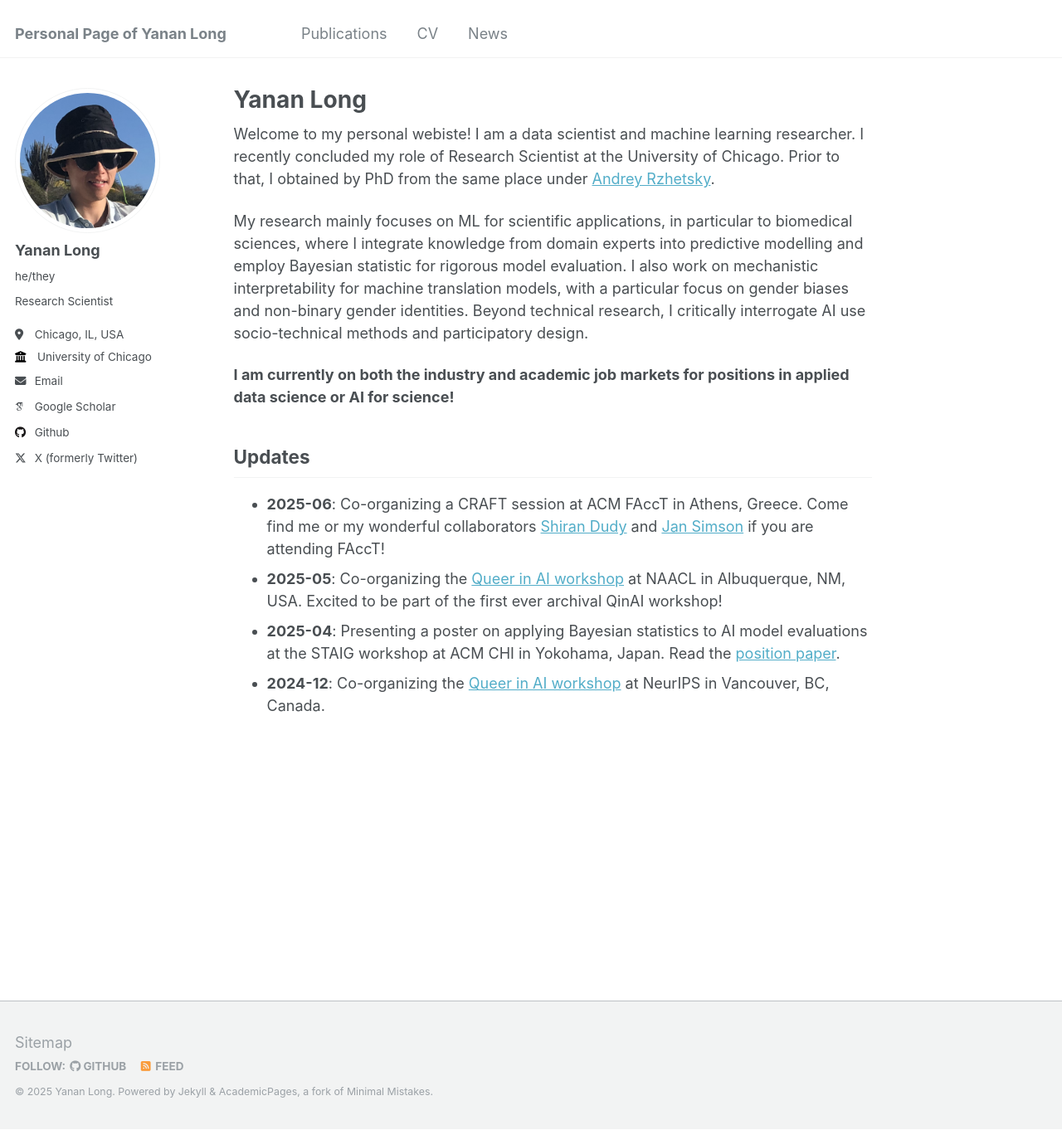
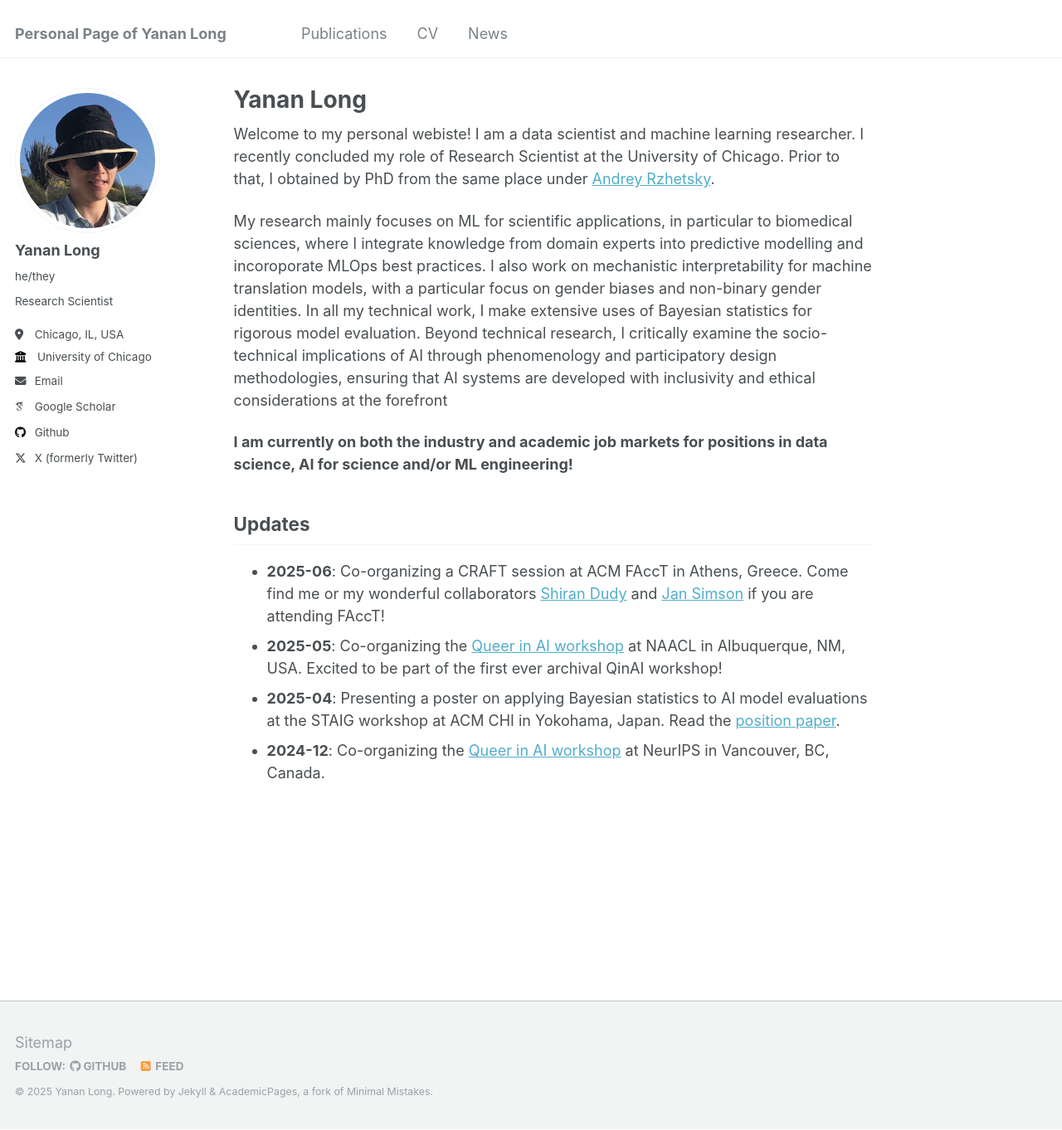
Before and after one commit to yananlong/yananlong.github.io, a Jekyll site: the page built from _pages/about.md, in a window 1280 px wide and 1362 px high. Shown: the whole window at 83% size. Built offline with Jekyll 4.4.1, drawn with Linux system fonts in a browser that asks for light colours; some web fonts are replaced.

Commit message:
Update about.md

```diff
--- a/_pages/about.md
+++ b/_pages/about.md
@@ -9,9 +9,9 @@ redirect_from:
 
 Welcome to my personal webiste! I am a data scientist and machine learning researcher. I recently concluded my role of Research Scientist at the University of Chicago. Prior to that, I obtained by PhD from the same place under [Andrey Rzhetsky](https://biologicalsciences.uchicago.edu/faculty/andrey-rzhetsky).
 
-My research mainly focuses on ML for scientific applications, in particular to biomedical sciences, where I integrate knowledge from domain experts into predictive modelling and employ Bayesian statistic for rigorous model evaluation. I also work on mechanistic interpretability for machine translation models, with a particular focus on gender biases and non-binary gender identities. Beyond technical research, I critically interrogate AI use socio-technical methods and participatory design.
+My research mainly focuses on ML for scientific applications, in particular to biomedical sciences, where I integrate knowledge from domain experts into predictive modelling and incoroporate MLOps best practices. I also work on mechanistic interpretability for machine translation models, with a particular focus on gender biases and non-binary gender identities. In all my technical work, I make extensive uses of Bayesian statistics for rigorous model evaluation. Beyond technical research, I critically examine the socio-technical implications of AI through phenomenology and participatory design methodologies, ensuring that AI systems are developed with inclusivity and ethical considerations at the forefront
 
-**I am currently on both the industry and academic job markets for positions in applied data science or AI for science!**
+**I am currently on both the industry and academic job markets for positions in data science, AI for science and/or ML engineering!**
 
 ## Updates
 - **2025-06**: Co-organizing a CRAFT session at ACM FAccT in Athens, Greece. Come find me or my wonderful collaborators [Shiran Dudy](https://www.shirandudy.com/) and [Jan Simson](https://simson.io/) if you are attending FAccT!
```
